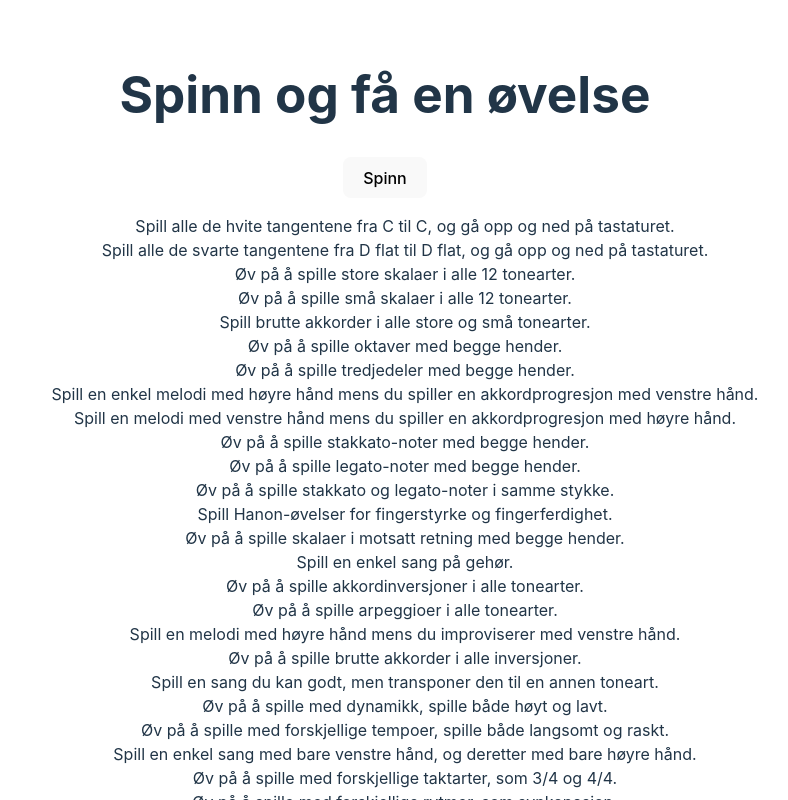
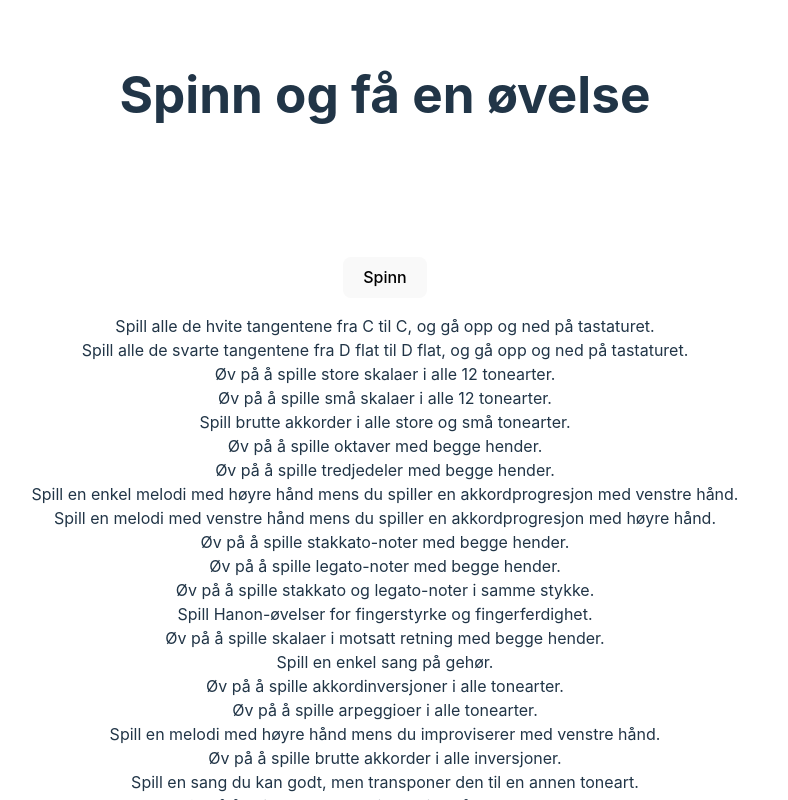
Before and after one commit to haalmarc/lykkehjul, a React (Vite) app: page / in a window 1280 px wide. Shown: the top 800 px of the page, without its empty margins (255-1043 px from the left). Built offline with nearby package versions, Linux system fonts and the light colour scheme.

Commit message:
style: avoid jumpy list while spinning

```diff
--- a/src/App.css
+++ b/src/App.css
@@ -6,7 +6,12 @@
 }
 
 ul {
+  padding: 0;
   list-style: none;
+}
+
+h2 {
+  min-height: 80px;
 }
 
 .isActive {
```
